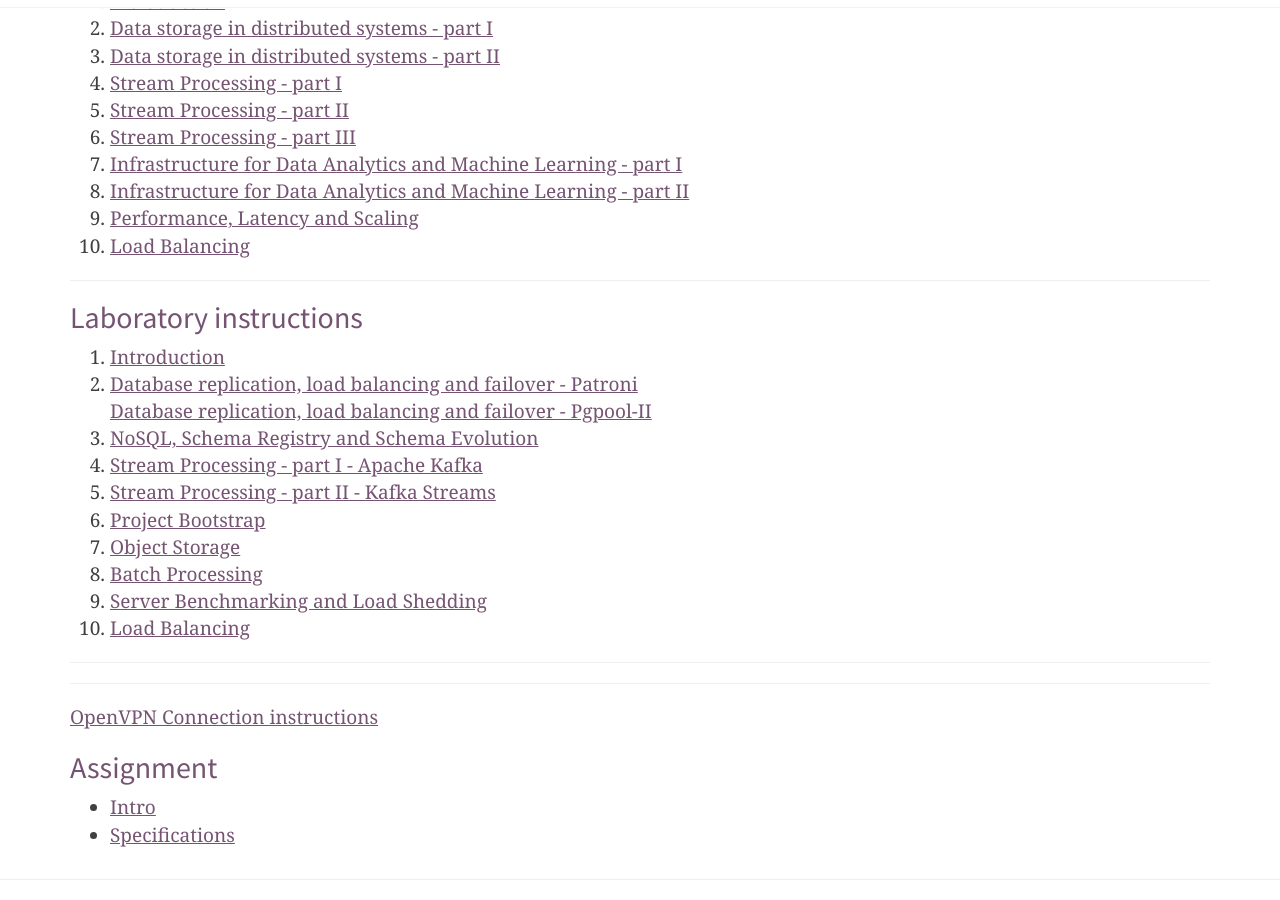
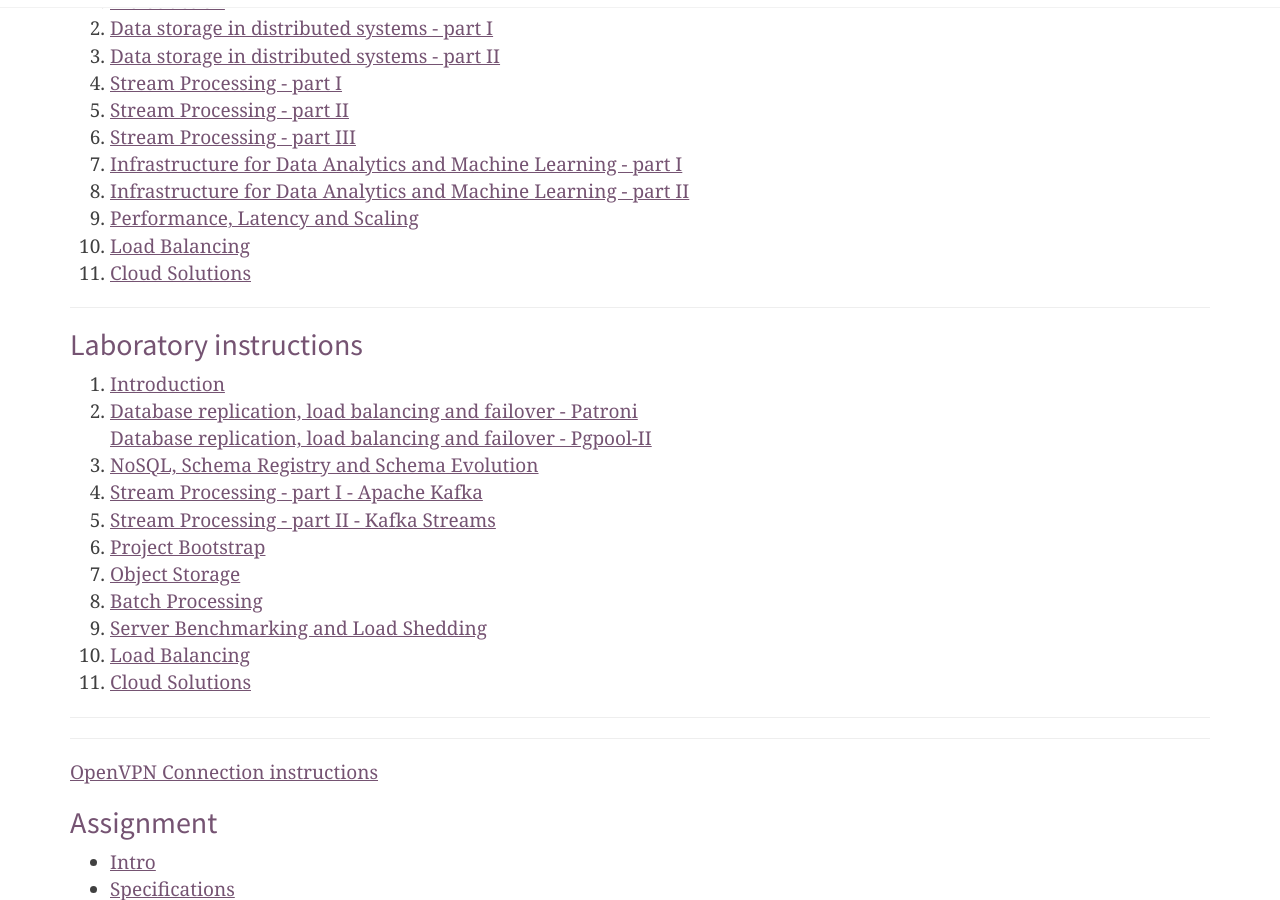
Before and after one commit to RTBHOUSE/mimuw-blog2022Z, a Jekyll site: the page built from index.html, in a window 1280 px wide and 900 px high, scrolled down 1044 px. Built offline with Jekyll 4.4.1, drawn with Linux system fonts in a browser that asks for light colours; nearby versions of some CDN libraries; the list of posts is cut into pages by our own code.

Commit message:
Lab 11 Cloud Solutions

```diff
--- a/index.html
+++ b/index.html
@@ -58,6 +58,9 @@
 		<li>
 			<a href="/slides/10.pdf">Load Balancing</a>
 		</li>
+		<li>
+			<a href="/slides/11.pdf">Cloud Solutions</a>
+		</li>
 	</ol>
 </div>
 
@@ -99,6 +102,9 @@
 		</li>
 		<li>
 			<a href="https://github.com/RTBHOUSE/mimuw-lab2022Z/tree/main/lab10">Load Balancing</a>
+		</li>
+		<li>
+			<a href="https://github.com/RTBHOUSE/mimuw-lab2022Z/tree/main/lab11">Cloud Solutions</a>
 		</li>
 
 	</ol>
```
Also changed, not shown: 1 other file.
